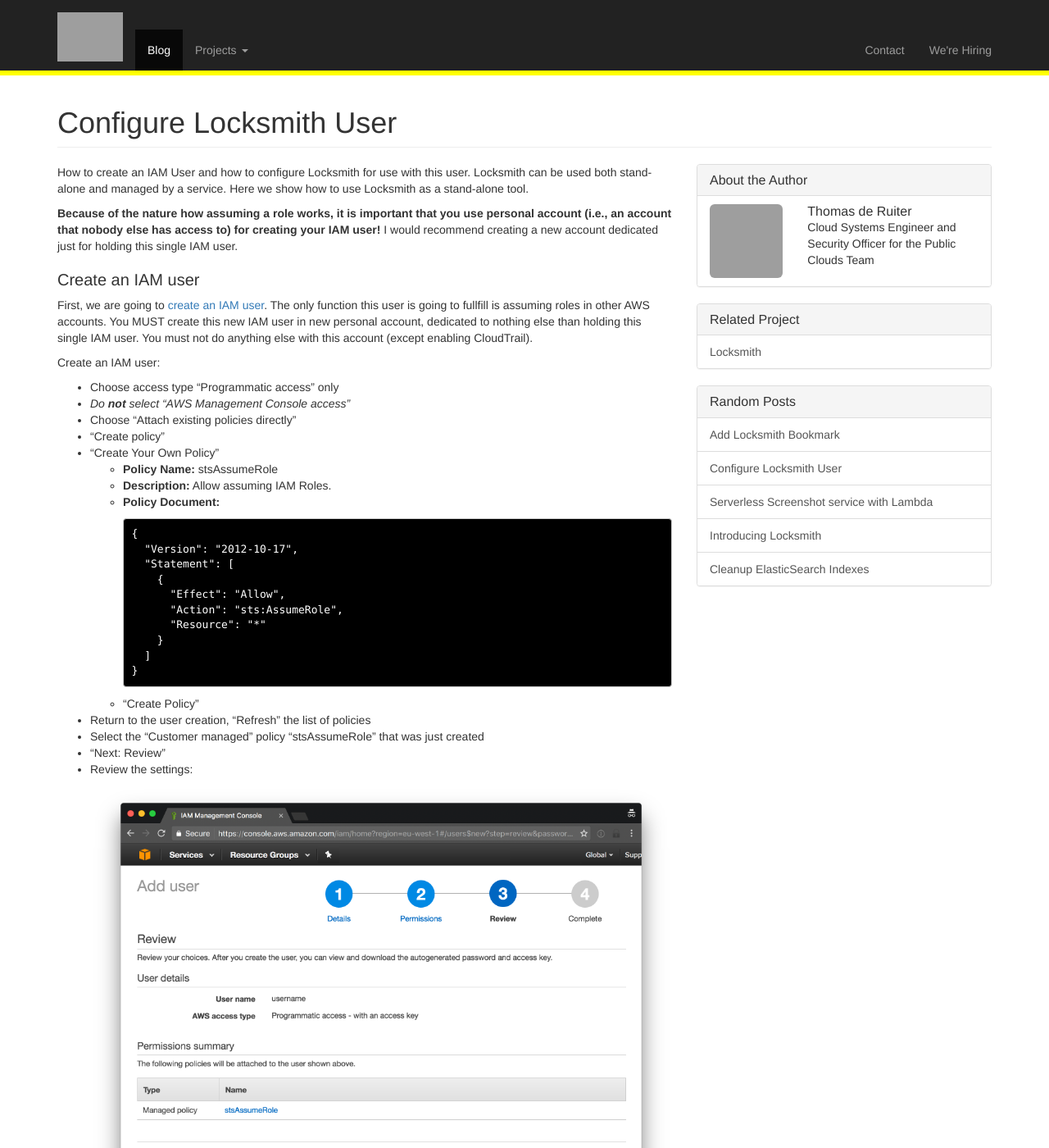
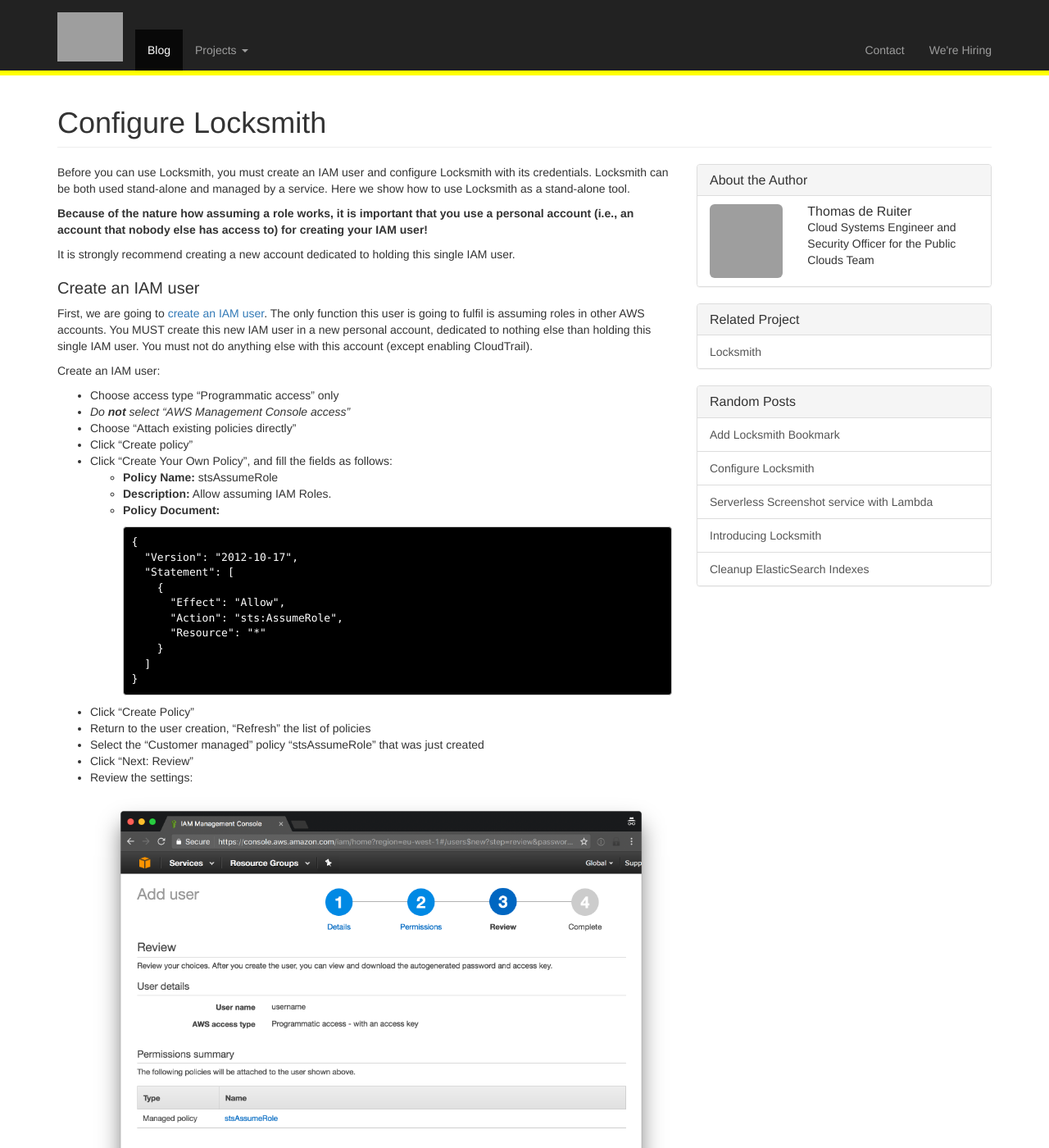
Before and after one commit to sentiampc/sentialabs.github.io, a Jekyll site: the page built from _posts/2017-01-09-Configuring-Locksmith.md, in a window 1280 px wide and 1400 px high. Shown: the whole window at 82% size. Built offline with Jekyll 4.4.1, drawn with Linux system fonts in a browser that asks for light colours; nearby versions of some CDN libraries; some of the changed text lies outside the part shown; grey boxes are pictures that could not be loaded.

Commit message:
Configuring-Locksmith

````diff
--- a/_posts/2017-01-09-Configuring-Locksmith.md
+++ b/_posts/2017-01-09-Configuring-Locksmith.md
@@ -1,26 +1,28 @@
 ---
 layout: post
-title: Configure Locksmith User
+title: Configure Locksmith
 banner: /assets/posts/2017-01-09-Configuring-Locksmith/user-review.png
 author: thomas
 belongs_to:
   - locksmith.md
 ---
 
-How to create an IAM User and how to configure Locksmith for use with this user.
-Locksmith can be used both stand-alone and managed by a service.
-Here we show how to use Locksmith as a stand-alone tool.
+Before you can use Locksmith, you must create an IAM user and configure
+Locksmith with its credentials. Locksmith can be both used stand-alone and
+managed by a service. Here we show how to use Locksmith as a stand-alone tool.
 
 **Because of the nature how assuming a role works, it is important that you use
-personal account (i.e., an account that nobody else has access to) for creating
-your IAM user!** I would recommend creating a new account dedicated just for
-holding this single IAM user.
+a personal account (i.e., an account that nobody else has access to) for
+creating your IAM user!**
+
+It is strongly recommend creating a new account dedicated to holding this single
+IAM user.
 
 ## Create an IAM user
 
 First, we are going to [create an IAM user][createIAM].
-The only function this user is going to fullfill is assuming roles in other AWS
-accounts. You MUST create this new IAM user in new personal account, dedicated
+The only function this user is going to fulfil is assuming roles in other AWS
+accounts. You MUST create this new IAM user in a new personal account, dedicated
 to nothing else than holding this single IAM user. You must not do anything else
 with this account (except enabling CloudTrail).
 
@@ -29,8 +31,8 @@
 * Choose access type "Programmatic access" only
 * _Do **not** select "AWS Management Console access"_
 * Choose "Attach existing policies directly"
-* "Create policy"
-* "Create Your Own Policy"
+* Click "Create policy"
+* Click "Create Your Own Policy", and fill the fields as follows:
   * **Policy Name:** stsAssumeRole
   * **Description:** Allow assuming IAM Roles.
   * **Policy Document:**
@@ -47,16 +49,17 @@
       ]
     }
     ```
-  * "Create Policy"
+* Click "Create Policy"
 * Return to the user creation, "Refresh" the list of policies
 * Select the "Customer managed" policy "stsAssumeRole" that was just created
-* "Next: Review"
+* Click "Next: Review"
 * Review the settings:
 
   ![](/assets/posts/2017-01-09-Configuring-Locksmith/user-review.png){: .image-max }
 
-* "Create user"
-* **Safely** note the credentials for this user, we are going to need this later
+* Click "Create user"
+* **Safely** store the credentials for this user,
+  we are going to need this later
 * Find the user that was just created, and open the "Security credentials" tab
 * Click the **pencil icon** next to "Assigned MFA device" to start [configuring
 an MFA token][enableMFA] for this IAM user
@@ -65,7 +68,8 @@
 
 ## Configure Locksmith
 
-Configure Locksmith as follows:
+Now we are going to install and configure Locksmith with the credentials of the
+just created IAM User:
 
 * Install the Locksmith Google Chrome extension:
   https://chrome.google.com/webstore/detail/locksmith/idahiicmmneinnceklagffdlmgdmdnhc
````
Also changed, not shown: other parts of _posts/2017-01-09-Configuring-Locksmith.md (+1 -1 lines).
